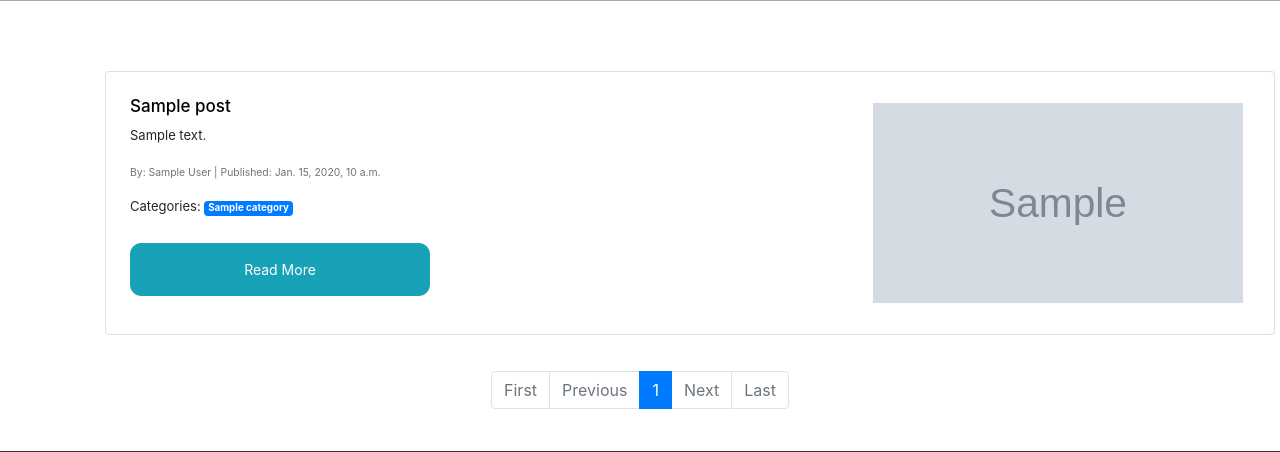
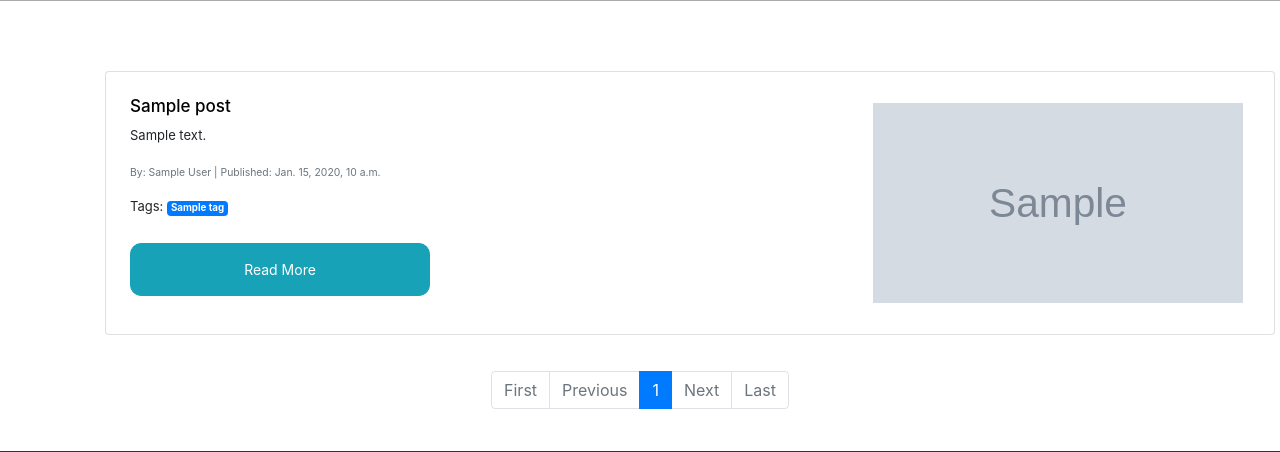
Before and after one commit to faris-agour/Django-Blog, a Django app: template src/blog/templates/index.html in a window 1280 px wide. Shown: the part 215-667 px from the top of the page. Run offline with Django 4.2, Linux system fonts and the light colour scheme; the template is opened without the code that fills it: most values are stand-ins (such as "Sample title", 1, 10 or a date in 2020); grey boxes marked "Sample" are stand-in pictures; some libraries are stand-ins or nearby versions.

Commit message:
add tag feature

```diff
--- a/src/blog/models.py
+++ b/src/blog/models.py
@@ -1,5 +1,6 @@
 from django.contrib.auth.models import User
 from django.db import models
+from taggit.managers import TaggableManager
 
 # Create your models here.
 Status = (
@@ -30,6 +31,7 @@ class Post(models.Model):
     status = models.CharField(max_length=2, choices=Status)
     image = models.ImageField(upload_to=img_upload, blank=True, null=True)
     categories = models.ManyToManyField(Category)
+    tags = TaggableManager()
 
     def __str__(self):
         return self.title
--- a/src/blog/templates/index.html
+++ b/src/blog/templates/index.html
@@ -30,9 +30,9 @@ My Django Blog - Index
                         <p class="card-text">{{ post.body | truncatewords_html:20 }}</p>
                         <p class="card-text"><small class="text-muted">By: {{ post.author }} | Published:
                             {{ post.created }}</small></p>
-                        <p class="card-text">Categories:
-                            {% for category in post.categories.all %}
-                            <span class="badge badge-primary">{{ category.name }}</span>
+                        <p class="card-text">Tags:
+                            {% for tag in post.tags.all %}
+                            <span class="badge badge-primary">{{ tag|join:"," }}</span>
                             {% endfor %}
                         </p>
                         <a href="{% url 'blog:details' post.slug %}" class="btn1 btn btn-info btn-sm">Read More</a>
```
Also changed, not shown: src/blog/migrations/0006_post_tags.py (added).
